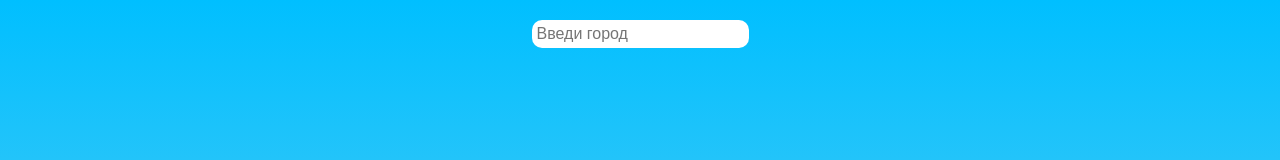
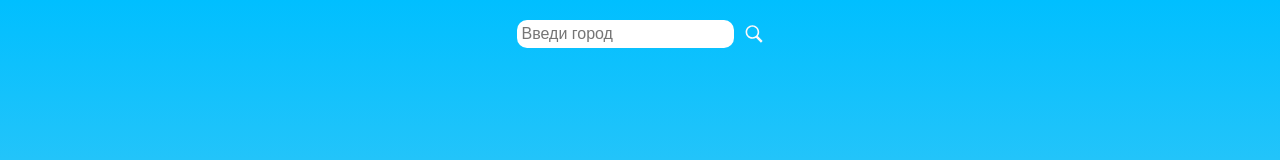
Before and after one commit to maks8686/weather, a React (Create React App) app: page / in a window 1280 px wide. Shown: the top 160 px of the page. Built offline with nearby package versions, Linux system fonts and the light colour scheme.

Commit message:
add search button

```diff
--- a/src/components/forecastWeather/forecastweather.styled.js
+++ b/src/components/forecastWeather/forecastweather.styled.js
@@ -23,7 +23,6 @@ export const StyledForecastCard = styled.div`
 `;
 export const DateAndTemp = styled.div`
   display: flex;
-
   justify-content: space-between;
   align-items: center;
   flex-direction: column;
--- a/src/components/input/input.js
+++ b/src/components/input/input.js
@@ -2,8 +2,9 @@ import { useState } from "react";
 import { useDispatch } from "react-redux";
 import { Autocompletelist } from "../autocomplete/autocompleteList/autocompleteList";
 import { setCityData } from "../store/action";
-import { StyledInput } from "./input.styled";
+import { InputHolder, StyledInput } from "./input.styled";
 import { setAutocomplArr } from "../store/action";
+import searchBtn from "../../assets/icons/searchBtn.svg"
 
 export const Input = () => {
   const [cityName, setCityName] = useState("");
@@ -40,6 +41,7 @@ export const Input = () => {
 
   return (
     <div>
+      <InputHolder>
       <StyledInput
         type="input"
         placeholder="Введи город"
@@ -47,6 +49,8 @@ export const Input = () => {
         onKeyPress={onKeyPress}
         onChange={handleChange}
       />
+      <img src={searchBtn} width={20} alt="searchBtn" onClick={handleSubmit}/>
+      </InputHolder>
       <Autocompletelist
         showAutocomplete={showAutocomplete}
         itemClick={autocompItemClick}
--- a/src/components/input/input.styled.js
+++ b/src/components/input/input.styled.js
@@ -1,14 +1,22 @@
 import styled from "styled-components"
 
 export const StyledInput = styled.input`
-display: flex;
 justify-content: center;
 align-items: center;
+align-content: center;
 border: none;
-margin: 0 auto;
 padding: 5px;
-margin-top: 20px;
+margin-right: 10px;
 font-size: medium;
 outline: none;
 border-radius: 10px;
 `
+export const InputHolder = styled.div`
+display: flex;
+flex-direction:row;
+justify-content: center;
+align-content: center;
+align-items: center;
+margin-top: 20px;
+
+`
```
Also changed, not shown: src/assets/icons/searchBtn.svg (added).
